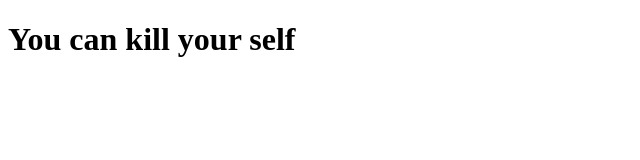
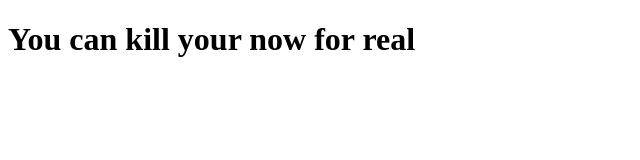
Before and after one commit to sayfegaz/Fuit, a plain HTML site: page index.html in a window 1280 px wide. Shown: the whole page, without its empty margins (0-640 px from the left). Drawn offline with Linux system fonts and the light colour scheme.

Commit message:
changed something for important

```diff
--- a/index.html
+++ b/index.html
@@ -4,7 +4,7 @@
 	<title></title>
 </head>
 <body>
-	<h1>You can kill your self</h1>
+	<h1>You can kill your now for real</h1>
 
 </body>
 </html>
```
